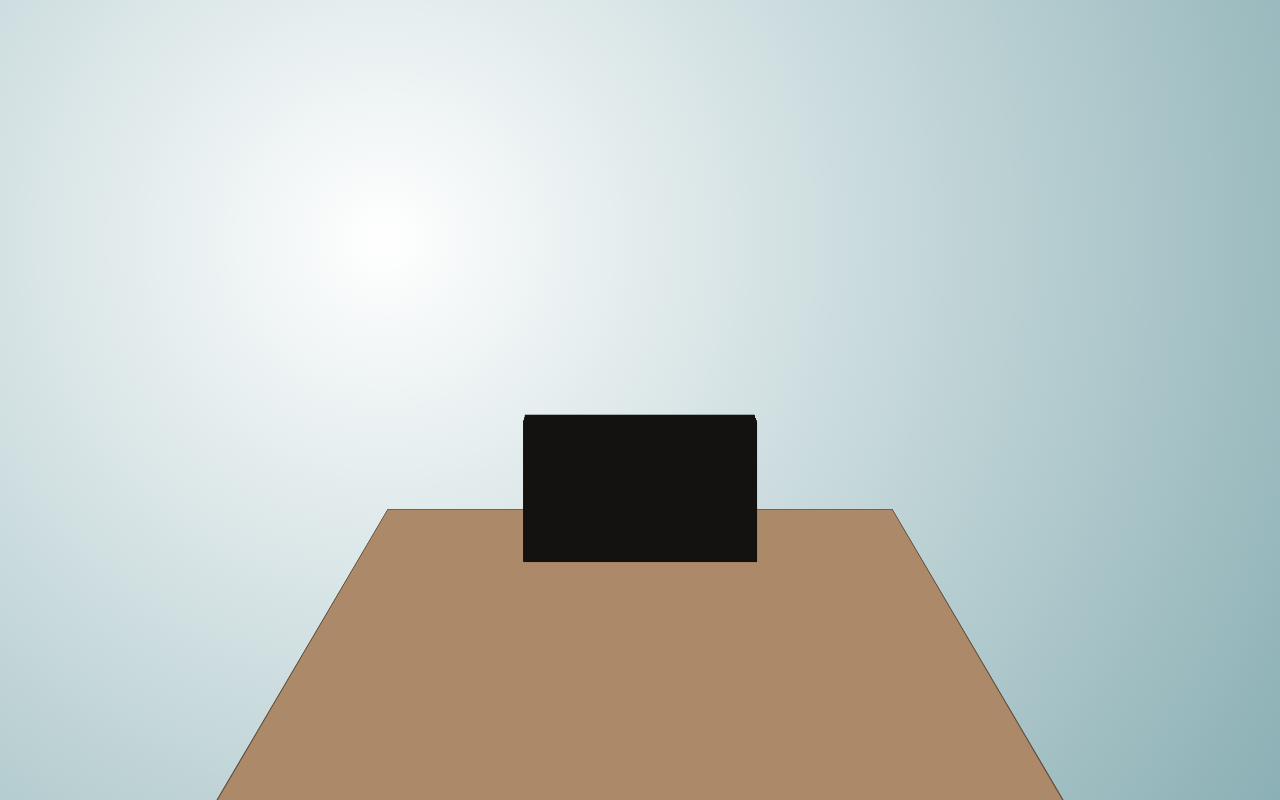
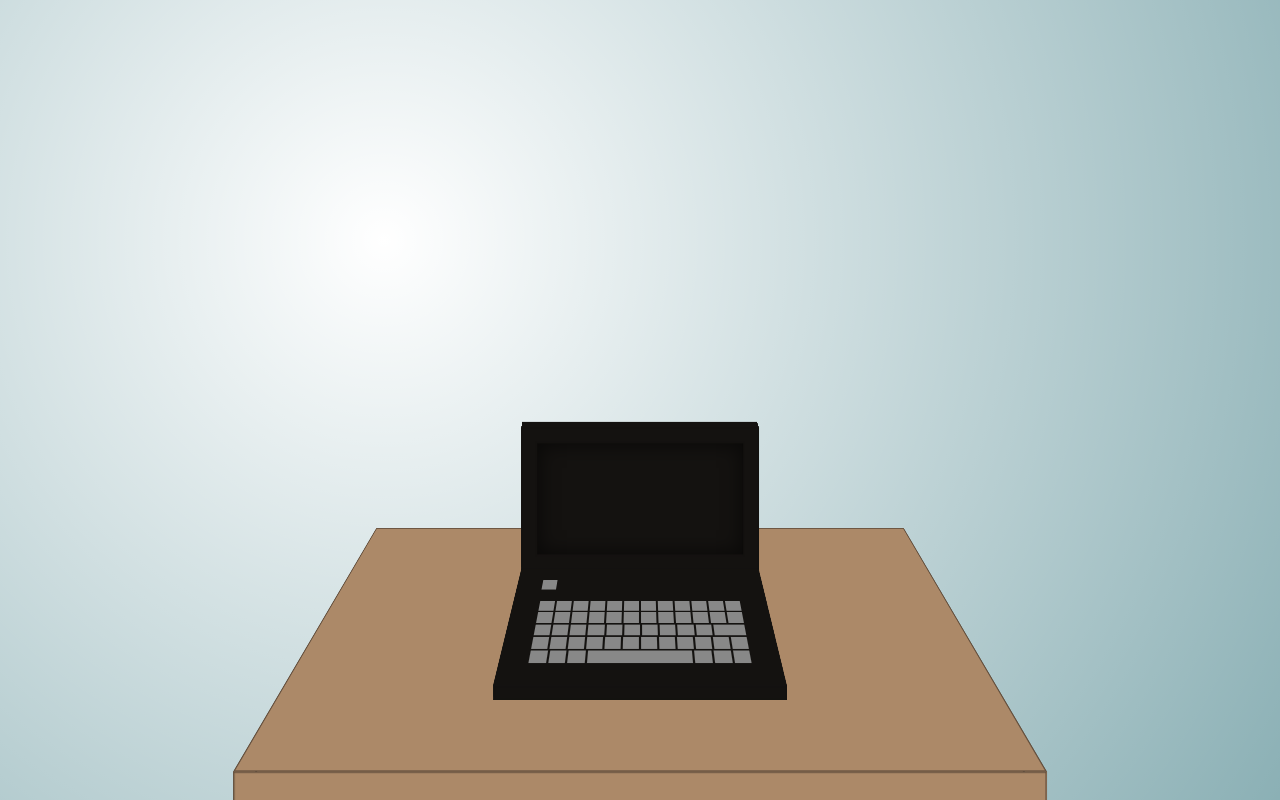
Before and after one commit to moaaz-bhnas/portfolio, a Next.js app: page / in a window 1280 px wide. Built offline with nearby package versions, Linux system fonts and the light colour scheme.

Commit message:
finished keyboard

```diff
--- a/components/Laptop/Index.js
+++ b/components/Laptop/Index.js
@@ -1,11 +1,13 @@
 import { memo } from "react";
 import styled from "styled-components";
+import Keyboard from "./components/Keyboard";
 import Screen from "./components/Screen";
 
 const Laptop = ({ width = 16 }) => {
   return (
     <StyledLaptop width={width}>
       <Screen width={width} />
+      <Keyboard width={width} />
     </StyledLaptop>
   );
 };
--- /dev/null
+++ b/components/Laptop/components/Keyboard.js
@@ -0,0 +1,97 @@
+import { memo } from "react";
+import styled from "styled-components";
+import sizes from "../../../shared/sizes";
+import { keyStyles } from "../style";
+import KeysGrid from "./KeysGrid";
+
+const Keyboard = ({ width = 16 }) => {
+  return (
+    <StyledKeyboard width={width}>
+      <Front keyboardWidth={width}>
+        <PowerKey />
+        <KeysGrid keyboardWidth={width} />
+      </Front>
+      <Back keyboardWidth={width} />
+      <Top keyboardWidth={width} />
+      <Bottom keyboardWidth={width} />
+      <Right keyboardWidth={width} />
+      <Left keyboardWidth={width} />
+    </StyledKeyboard>
+  );
+};
+
+// Get height and depth from width
+const keyboardHeight = (width) => width * 0.6;
+const keyboardDepth = (width) => width * 0.05;
+
+const StyledKeyboard = styled.div`
+  width: ${({ width }) => `${width}em`};
+  height: ${({ width }) => `${keyboardHeight(width)}em`};
+  position: absolute;
+  transform-style: preserve-3d;
+  transform: rotateX(90deg) translate3d(0, 5.2em, -5.2em);
+`;
+
+const Face = styled.div`
+  position: absolute;
+  background-color: ${({ theme }) => theme.bg.laptop};
+  border: ${({ theme }) =>
+    `${sizes.border.default} solid ${theme.border.laptop}`};
+`;
+
+const Front = styled(Face)`
+  width: 100%;
+  height: 100%;
+  display: flex;
+  flex-direction: column;
+  transform: ${({ keyboardWidth }) =>
+    `translateZ(${keyboardDepth(keyboardWidth) / 2}em)`};
+`;
+
+const Back = styled(Face)`
+  width: 100%;
+  height: 100%;
+  transform: ${({ keyboardWidth }) =>
+    `rotateY(180deg) translateZ(${keyboardDepth(keyboardWidth) / 2}em)`};
+`;
+
+const Top = styled(Face)`
+  width: 100%;
+  height: ${({ keyboardWidth }) => `${keyboardDepth(keyboardWidth)}em`};
+  transform: ${({ keyboardWidth }) =>
+    `rotateX(90deg) translateZ(${keyboardDepth(keyboardWidth) / 2}em)`};
+`;
+
+const Bottom = styled(Face)`
+  width: 100%;
+  height: ${({ keyboardWidth }) => `${keyboardDepth(keyboardWidth)}em`};
+  transform: ${({ keyboardWidth }) =>
+    `rotateX(-90deg) translateZ(${
+      keyboardHeight(keyboardWidth) - keyboardDepth(keyboardWidth) / 2
+    }em)`};
+`;
+
+const Right = styled(Face)`
+  width: ${({ keyboardWidth }) => `${keyboardDepth(keyboardWidth)}em`};
+  height: 100%;
+  transform: ${({ keyboardWidth }) =>
+    `rotateY(90deg) translateZ(${
+      keyboardWidth - keyboardDepth(keyboardWidth) / 2
+    }em)`};
+`;
+
+const Left = styled(Face)`
+  width: ${({ keyboardWidth }) => `${keyboardDepth(keyboardWidth)}em`};
+  height: 100%;
+  transform: ${({ keyboardWidth }) =>
+    `rotateY(-90deg) translateZ(${keyboardDepth(keyboardWidth) / 2}em)`};
+`;
+
+const PowerKey = styled.div`
+  ${keyStyles}
+  width: 1.05em;
+  height: 1.05em;
+  margin: 0.9em 1.5em;
+`;
+
+export default memo(Keyboard);
--- /dev/null
+++ b/components/Laptop/components/KeysGrid.js
@@ -0,0 +1,63 @@
+import { memo } from "react";
+import styled from "styled-components";
+import { keyStyles } from "../style";
+import { Key } from "./Keyboard";
+
+const rows = 5;
+const columns = [12, 12, 11, 12, 7];
+
+const KeysGrid = ({ keyboardWidth }) => {
+  return (
+    <StyledKeysGrid>
+      {Array(rows)
+        .fill(null)
+        .map((e, rowIndex) => (
+          <Row keyboardWidth={keyboardWidth} key={rowIndex}>
+            {Array(columns[rowIndex])
+              .fill(null)
+              .map((e, columnIndex) => (
+                <Column
+                  key={columnIndex}
+                  className={
+                    rowIndex === 2 && columnIndex === 10
+                      ? "enter"
+                      : rowIndex === 4 && columnIndex === 3
+                      ? "space"
+                      : null
+                  }
+                />
+              ))}
+          </Row>
+        ))}
+    </StyledKeysGrid>
+  );
+};
+
+const StyledKeysGrid = styled.div`
+  margin-bottom: auto;
+  margin-left: auto;
+  margin-right: auto;
+  display: flex;
+  flex-direction: column;
+`;
+
+const Row = styled.div`
+  display: flex;
+  flex-basis: ${({ keyboardWidth }) => `${keyboardWidth * 0.065}em`};
+  width: ${({ keyboardWidth }) => `${keyboardWidth * 0.8}em`};
+`;
+
+const Column = styled.div`
+  ${keyStyles}
+  flex-grow: 1;
+
+  &.enter {
+    flex-grow: 2;
+  }
+
+  &.space {
+    flex-grow: 6;
+  }
+`;
+
+export default memo(KeysGrid);
--- a/components/Laptop/components/Screen.js
+++ b/components/Laptop/components/Screen.js
@@ -5,7 +5,9 @@ import sizes from "../../../shared/sizes";
 const Screen = ({ width = 16 }) => {
   return (
     <StyledScreen width={width}>
-      <Front screenWidth={width} />
+      <Front screenWidth={width}>
+        <Viewport screenWidth={width} />
+      </Front>
       <Back screenWidth={width} />
       <Top screenWidth={width} />
       <Bottom screenWidth={width} />
@@ -35,14 +37,15 @@ const StyledScreen = styled.div`
 
 const Face = styled.div`
   position: absolute;
-  background-color: ${({ theme }) => theme.bg.screen};
+  background-color: ${({ theme }) => theme.bg.laptop};
   border: ${({ theme }) =>
-    `${sizes.border.default} solid ${theme.border.screen}`}; ;
+    `${sizes.border.default} solid ${theme.border.laptop}`}; ;
 `;
 
 const Front = styled(Face)`
   width: 100%;
   height: 100%;
+  display: flex;
   transform: ${({ screenWidth }) =>
     `translateZ(${screenDepth(screenWidth) / 2}em)`};
 `;
@@ -86,4 +89,18 @@ const Left = styled(Face)`
     `rotateY(-90deg) translateZ(${screenDepth(screenWidth) / 2}em)`};
 `;
 
+const screenFrame = (screenWidth) => screenWidth * 0.125;
+
+const Viewport = styled.div`
+  margin: auto;
+  width: ${({ screenWidth }) => `${screenWidth - screenFrame(screenWidth)}em`};
+  height: ${({ screenWidth }) =>
+    `${screenHeight(screenWidth) - screenFrame(screenWidth)}em`};
+  /* background: #eee url(images/tag.svg) no-repeat 50% 50%; */
+  background-size: 5em 5em;
+  box-shadow: inset 0 0 20px 3px rgba(0, 0, 0, 0.5);
+  border: ${({ theme }) =>
+    `${sizes.border.default} solid ${theme.border.laptop}`};
+`;
+
 export default memo(Screen);
--- /dev/null
+++ b/components/Laptop/style.js
@@ -0,0 +1,14 @@
+import { css } from "styled-components";
+import sizes from "../../shared/sizes";
+
+export const keyStyles = css`
+  background-color: ${({ theme }) => theme.bg.keys};
+  border: ${({ theme }) =>
+    `${sizes.border.default} solid ${theme.border.laptop}`};
+  &:hover {
+    background-color: rgba(255, 255, 255, 0.8);
+  }
+  &:active {
+    background-color: #fff;
+  }
+`;
--- a/components/Workspace/Index.js
+++ b/components/Workspace/Index.js
@@ -56,7 +56,7 @@ const Scene = styled.div`
   justify-content: center;
   align-items: flex-end;
   transform-style: preserve-3d;
-  perspective: 600px;
+  perspective: 750px;
   perspective-origin: 50% 10%;
   transition: perspective-origin 0.1s;
 `;
--- a/pages/_app.js
+++ b/pages/_app.js
@@ -14,11 +14,12 @@ const theme = {
   bg: {
     workspace: "#8bb0b5",
     desk: "#ac8968",
-    screen: "#141210",
+    laptop: "#141210",
+    keys: "#888888",
   },
   border: {
     desk: "#624e3c",
-    screen: "#141210",
+    laptop: "#141210",
   },
 };
 
```
